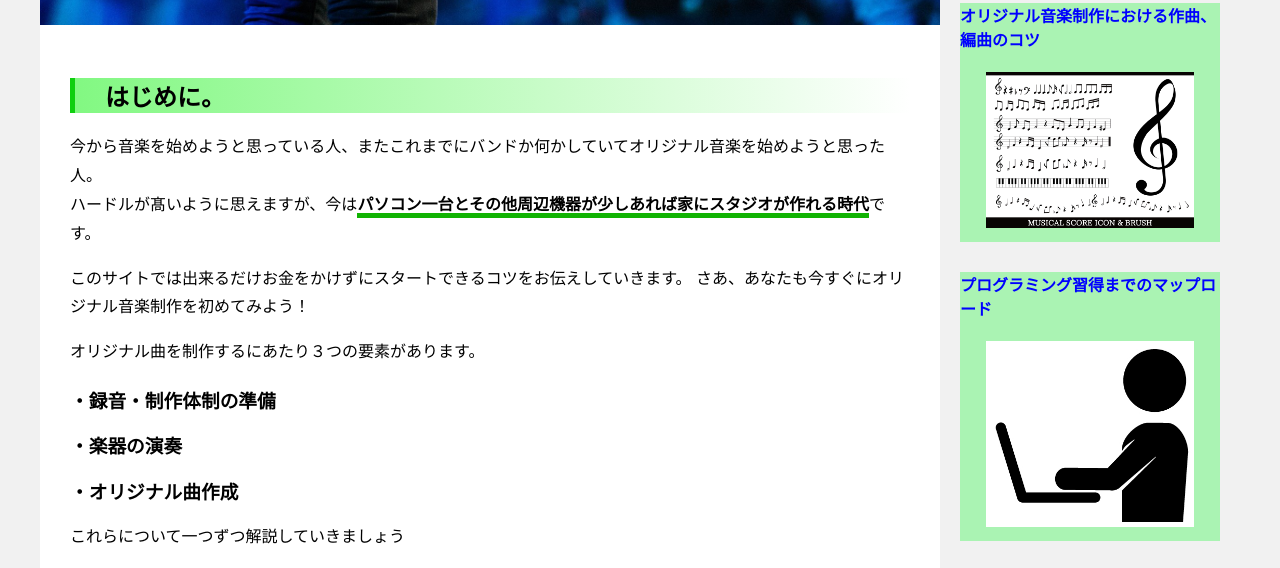
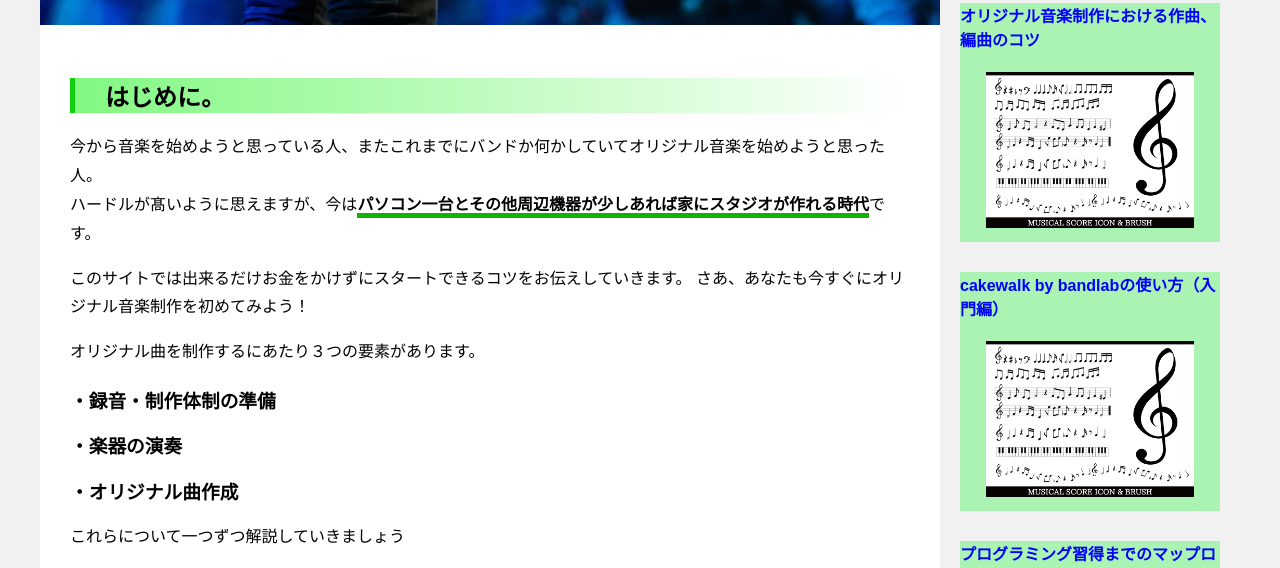
Before and after one commit to sushirock/sushirock, a plain HTML site: page index.html in a window 1280 px wide. Shown: the part 978-1546 px from the top of the page. Drawn offline with nearby package versions, Linux system fonts and the light colour scheme.

Commit message:
Add files via upload

```diff
--- a/index.html
+++ b/index.html
@@ -294,8 +294,8 @@
 
                 </div>
                 <div class="link">
-                    <a href=""><h4>プログラミング習得までのマップロード</h4>
-                        <div class="link-img"><img src="プログラミング.jpg" alt=""></div></a>
+                    <a href="music3.html"><h4>cakewalk by bandlabの使い方（入門編）</h4>
+                        <div class="link-img"><img src="ongaku.jpg" alt=""></div></a>
 
                     </div>
                     <div class="link">
```
Also changed, not shown: music2.html (+2 -2 lines).
